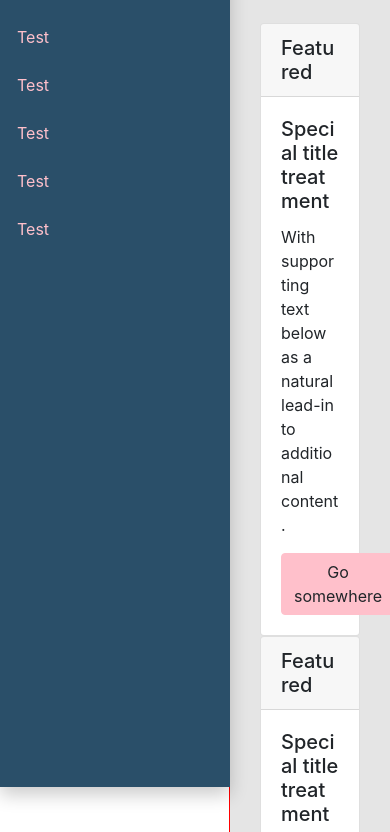
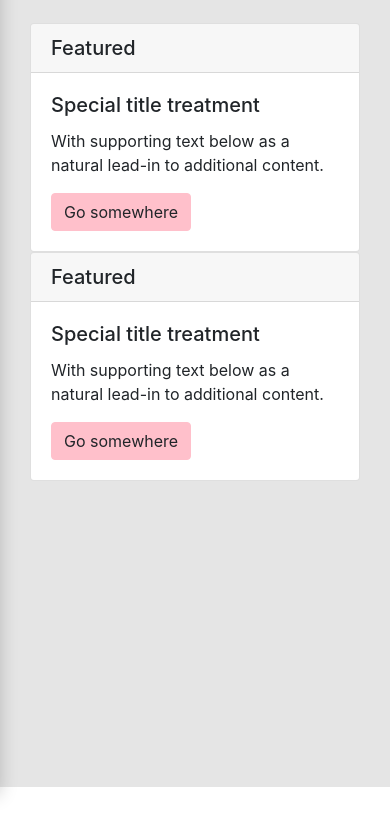
Before and after one commit to Annie-Huang/hq-admin, a website built with webpack: page demo/index.html in a window 390 px wide. Shown: the part 57-889 px from the top of the page. After the commit the page ends 844 px from the top, so only its background shows below. Built offline with nearby package versions, Linux system fonts and the light colour scheme.

Commit message:
Make the sidebar disappear in tablet and content because full size. Make the search input disappear in mobile.

```diff
--- a/src/sass/app/components/_app-header.scss
+++ b/src/sass/app/components/_app-header.scss
@@ -26,6 +26,11 @@
   display: flex;
   align-self: center;
   margin-right: 15px;
+
+  // Mobile size
+  @media (max-width: 480px) {
+    display: none;
+  }
 }
 
 .app-search__input {
--- a/src/sass/app/components/_app-sidebar.scss
+++ b/src/sass/app/components/_app-sidebar.scss
@@ -9,6 +9,10 @@
   z-index: 10;
   background-color: $sidebar-color;
   box-shadow: 0 8px 17px rgba(0,0,0,.2);
+
+  @media (max-width: 767px) {
+    left: -230px;
+  }
 }
 
 .app-menu {
--- a/src/sass/app/components/_app.scss
+++ b/src/sass/app/components/_app.scss
@@ -5,4 +5,10 @@
   padding: 30px;
   background-color: #e5e5e5;
   margin-left: 230px; // This is because .app-sidebar has width of 230px
+
+  // Actually surprise the @media query is set in here as it's usually at the end of the main.scss
+  // 767px is the standard tablet size.
+  @media (max-width: 767px) {
+    margin-left: 0;
+  }
 }
```
Also changed, not shown: demo/css/app.css.
